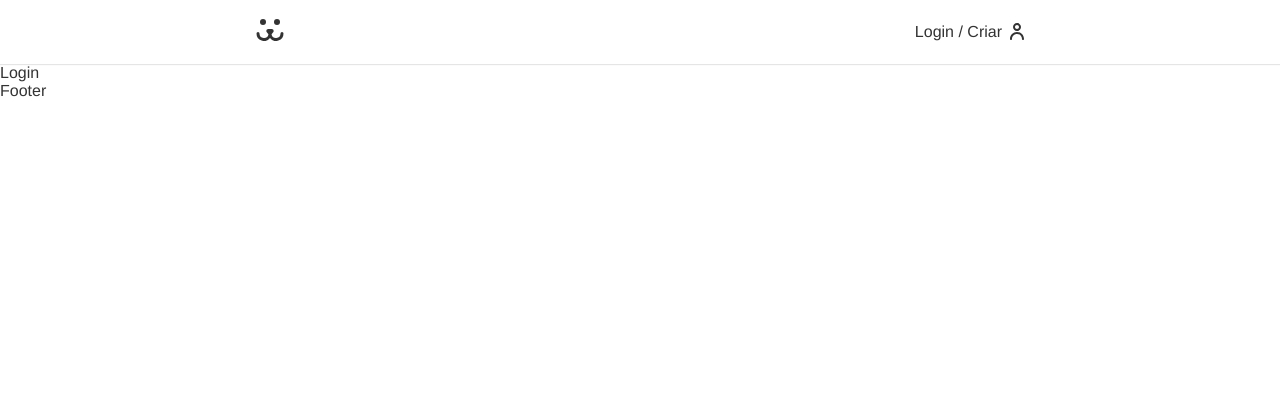
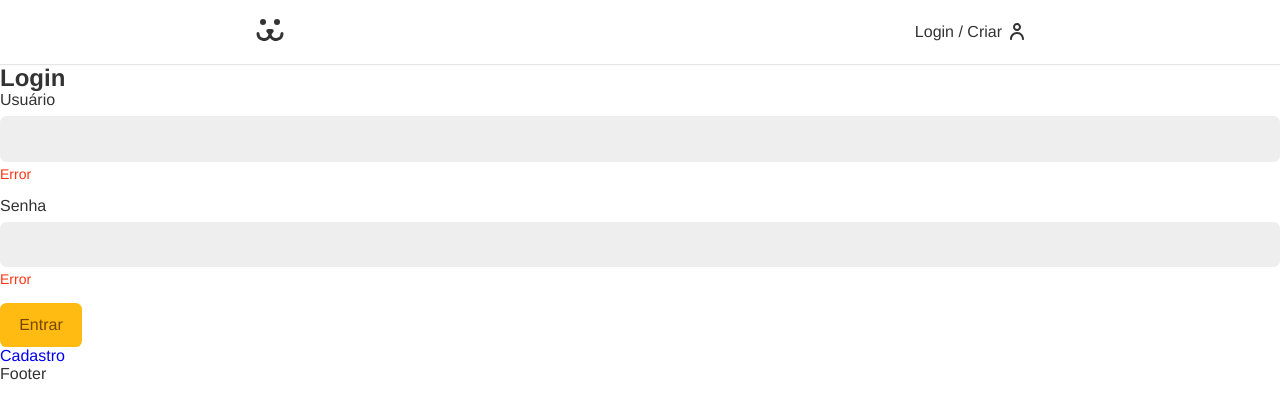
Before and after one commit to DavidGBbr/Dogs, a React (Create React App) app: page /login in a window 1280 px wide. Shown: the top 418 px of the page. Built offline with nearby package versions, Linux system fonts and the light colour scheme.

Commit message:
Dogs - #004

```diff
--- a/src/App.js
+++ b/src/App.js
@@ -13,7 +13,7 @@ const App = () => {
         <Header />
         <Routes>
           <Route path="/" element={<Home />} />
-          <Route path="/login" element={<Login />} />
+          <Route path="/login/*" element={<Login />} />
         </Routes>
         <Footer />
       </BrowserRouter>
--- /dev/null
+++ b/src/Components/Forms/Button/index.js
@@ -0,0 +1,6 @@
+import React from "react";
+import * as C from "./styles";
+
+export const Button = ({ children, ...props }) => {
+  return <C.Button {...props}>{children}</C.Button>;
+};
--- /dev/null
+++ b/src/Components/Forms/Button/styles.js
@@ -0,0 +1,24 @@
+import styled from "styled-components";
+
+export const Button = styled.button`
+  font-size: 1rem;
+  font-family: var(--type-first);
+  cursor: pointer;
+  border: none;
+  border-radius: 0.4rem;
+  background: #fb1;
+  color: #764701;
+  padding: 0.8rem 1.2rem;
+  box-sizing: border-box;
+
+  &&:hover,
+  &&:focus {
+    outline: none;
+    box-shadow: 0 0 0 3px #fea, 0 0 0 4px #fb1;
+  }
+
+  &&:disabled {
+    opacity: 0.5;
+    cursor: wait;
+  }
+`;
--- /dev/null
+++ b/src/Components/Forms/Input/index.js
@@ -0,0 +1,12 @@
+import React from "react";
+import * as C from "./styles";
+
+export const Input = ({ label, type, name }) => {
+  return (
+    <C.Wrapper>
+      <C.Label htmlFor={name}>{label}</C.Label>
+      <C.Input id={name} name={name} type={type} />
+      <C.Error>Error</C.Error>
+    </C.Wrapper>
+  );
+};
--- /dev/null
+++ b/src/Components/Forms/Input/styles.js
@@ -0,0 +1,37 @@
+import styled from "styled-components";
+
+export const Wrapper = styled.div`
+  margin-bottom: 1rem;
+`;
+
+export const Label = styled.label`
+  display: block;
+  font-size: 1rem;
+  line-height: 1;
+  padding-bottom: 0.5rem;
+`;
+
+export const Input = styled.input`
+  border: 1px solid #eee;
+  display: block;
+  width: 100%;
+  font-size: 1rem;
+  padding: 0.8rem;
+  border-radius: 0.4rem;
+  background: #eee;
+  transition: 0.2s;
+
+  &&:hover,
+  &&:focus {
+    outline: none;
+    border-color: #fb1;
+    background: #fff;
+    box-shadow: 0 0 0 3px #fea;
+  }
+`;
+
+export const Error = styled.p`
+  color: #f31;
+  font-size: 0.875rem;
+  margin-top: 0.25rem;
+`;
--- /dev/null
+++ b/src/Components/Login/LoginCreate/index.js
@@ -0,0 +1,5 @@
+import React from "react";
+
+export const LoginCreate = () => {
+  return <div>LoginCreate</div>;
+};
--- /dev/null
+++ b/src/Components/Login/LoginForm/index.js
@@ -0,0 +1,37 @@
+import React, { useState } from "react";
+import { Link } from "react-router-dom";
+import { Input } from "../../Forms/Input";
+import { Button } from "../../Forms/Button";
+
+export const LoginForm = () => {
+  const [username, setUsername] = useState("");
+  const [password, setPassword] = useState("");
+
+  function handleSubmit(event) {
+    event.preventDefault();
+    fetch("https://dogsapi.origamid.dev/json/jwt-auth/v1/token", {
+      method: "POST",
+      headers: {
+        "Content-Type": "application/json",
+      },
+      body: JSON.stringify({ username, password }),
+    })
+      .then((response) => {
+        console.log(response);
+        return response.json();
+      })
+      .then((json) => console.log(json));
+  }
+
+  return (
+    <section>
+      <h1>Login</h1>
+      <form action="" onSubmit={handleSubmit}>
+        <Input label="Usuário" type="text" name="username" />
+        <Input label="Senha" type="password" name="password" />
+        <Button>Entrar</Button>
+      </form>
+      <Link to="/login/criar">Cadastro</Link>
+    </section>
+  );
+};
--- /dev/null
+++ b/src/Components/Login/LoginPasswordLost/index.js
@@ -0,0 +1,5 @@
+import React from "react";
+
+export const LoginPasswordLost = () => {
+  return <div></div>;
+};
--- /dev/null
+++ b/src/Components/Login/LoginPasswordReset/index.js
@@ -0,0 +1,5 @@
+import React from "react";
+
+export const LoginPasswordReset = () => {
+  return <div></div>;
+};
--- a/src/Components/Login/index.js
+++ b/src/Components/Login/index.js
@@ -1,5 +1,19 @@
 import React from "react";
+import { Route, Routes } from "react-router-dom";
+import { LoginForm } from "./LoginForm";
+import { LoginCreate } from "./LoginCreate";
+import { LoginPasswordLost } from "./LoginPasswordLost";
+import { LoginPasswordReset } from "./LoginPasswordReset";
 
 export const Login = () => {
-  return <div>Login</div>;
+  return (
+    <div>
+      <Routes>
+        <Route path="/" element={<LoginForm />} />
+        <Route path="criar" element={<LoginCreate />} />
+        <Route path="perdeu" element={<LoginPasswordLost />} />
+        <Route path="resetar" element={<LoginPasswordReset />} />
+      </Routes>
+    </div>
+  );
 };
```
